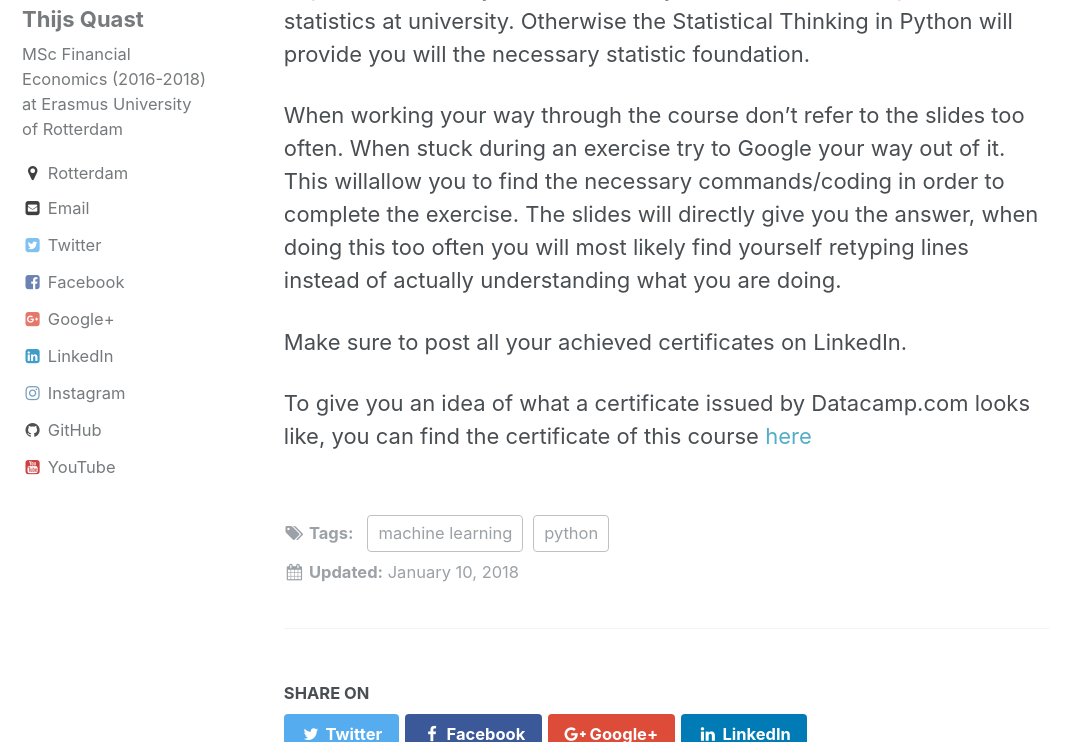
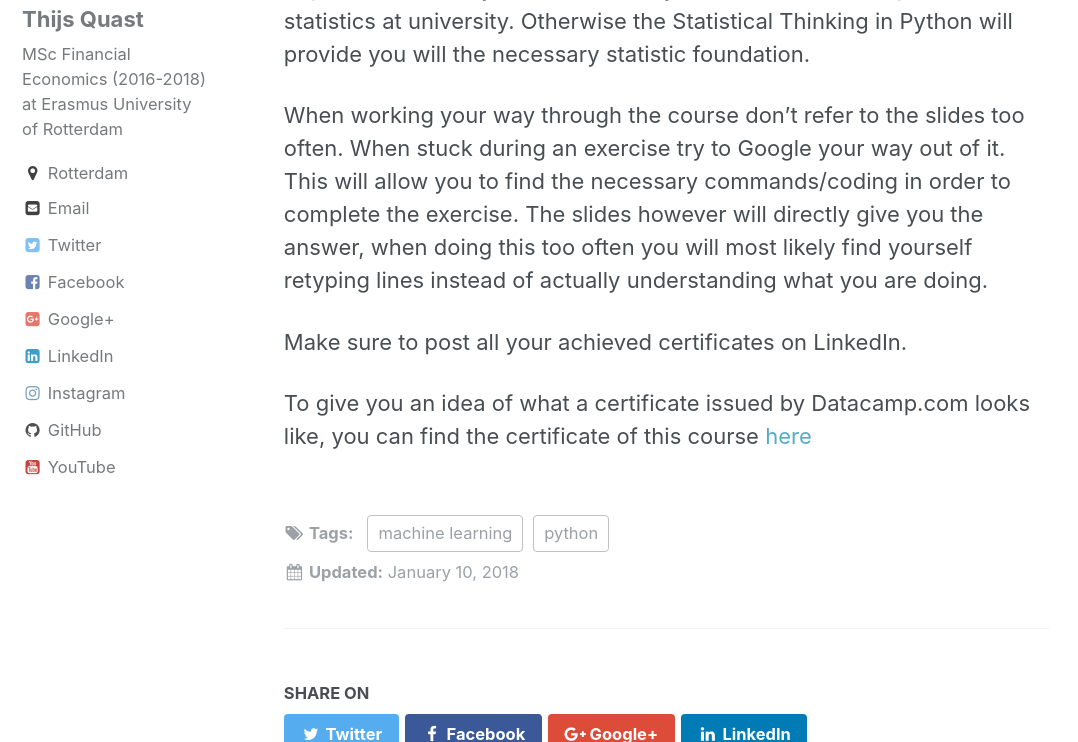
Before and after one commit to Thijsq/thijsq.github.io, a Jekyll site: the page built from _posts/2018-01-10-supervised-learning.md, in a window 1280 px wide and 900 px high, scrolled down 489 px, cut to the strip 158-900 px from the top of the window. Shown: the whole strip, without its empty margins (0-1078 px from the left). Built offline with Jekyll 4.4.1, drawn with Linux system fonts in a browser that asks for light colours.

Commit message:
Update 2018-01-10-supervised-learning.md

```diff
--- a/_posts/2018-01-10-supervised-learning.md
+++ b/_posts/2018-01-10-supervised-learning.md
@@ -15,7 +15,7 @@ In order to succesfully complete this
 course prior knowledge on Python and statistics is required. Therefore I would recommend taking the introductory and intermediate Python courses first.
 If you are a student in a quantitative field you will most likely have covered the requried statistics at university. Otherwise the Statistical Thinking in Python will provide you will the necessary statistic foundation.
 
-When working your way through the course don't refer to the slides too often. When stuck during an exercise try to Google your way out of it. This willallow you to find the necessary commands/coding in order to complete the exercise. The slides will directly give you the answer, when doing this too often
+When working your way through the course don't refer to the slides too often. When stuck during an exercise try to Google your way out of it. This will allow you to find the necessary commands/coding in order to complete the exercise. The slides however will directly give you the answer, when doing this too often
 you will most likely find yourself retyping lines instead of actually understanding what you are doing.
 
 Make sure to post all your achieved certificates on LinkedIn.
```
